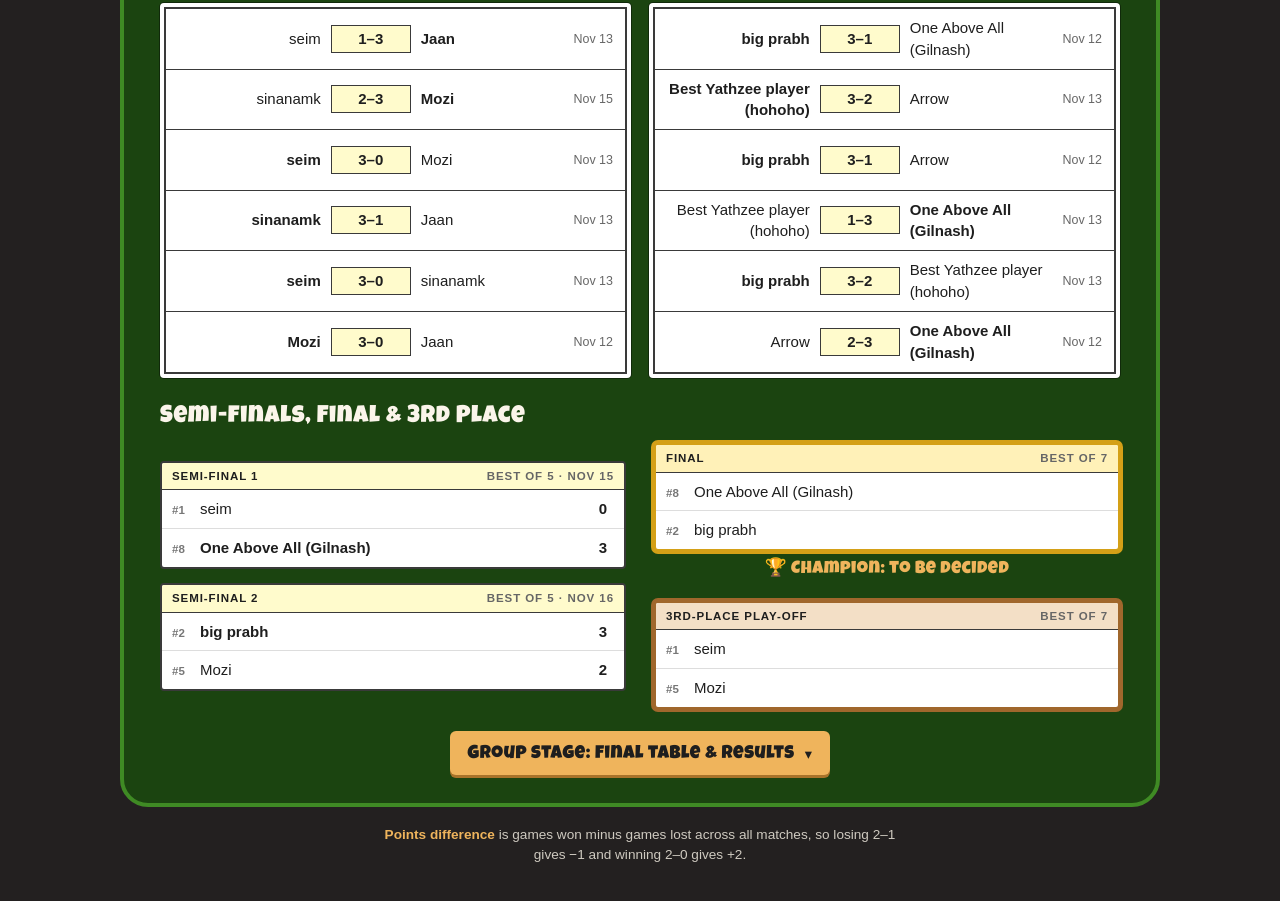
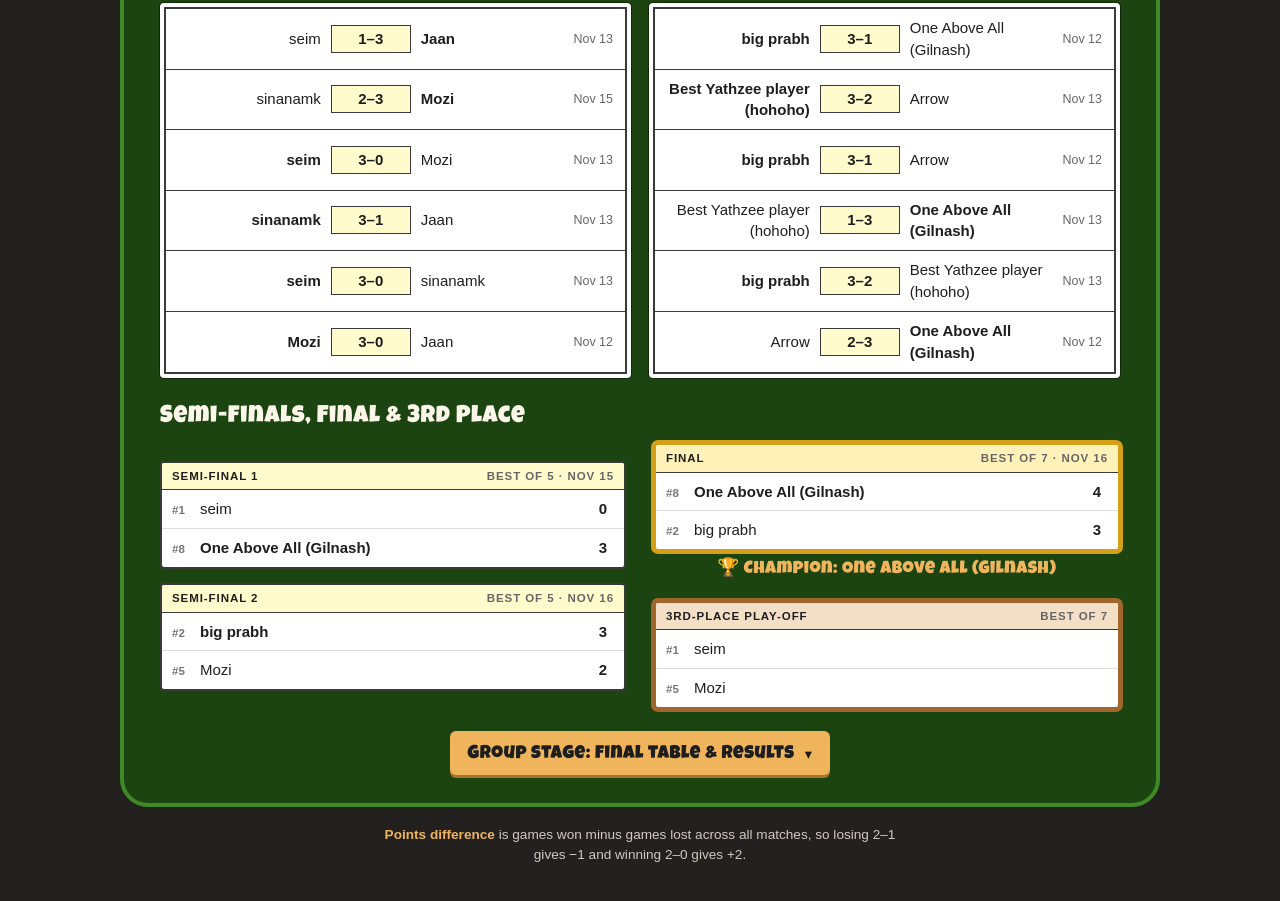
Before and after one commit to hbarp/yahtzee-league-november26, a plain HTML site: page index.html in a window 1280 px wide. Shown: the part 661-1562 px from the top of the page. Drawn offline with Linux system fonts and the light colour scheme.

Commit message:
Final: Gilnash 4-3 big prabh - Gilnash champion
Co-Authored-By: Claude Opus 5.5 <noreply@anthropic.com>
Claude-Session: https://claude.ai/code/session_01DQr2TtEpidphqv3XnNMGSN

```diff
--- a/index.html
+++ b/index.html
@@ -390,7 +390,7 @@ const SUPER8 = {
   /* knockout ties: {a, b, ga, gb, date}; leave null until played */
   sf1: {a:"seim", b:"One Above All (Gilnash)", ga:0, gb:3, date:"2026-11-15"},   // Group A winner v Group B runner-up
   sf2: {a:"big prabh", b:"Mozi", ga:3, gb:2, date:"2026-11-16"},   // Group B winner v Group A runner-up
-  final: null, // best of 7 (first to 4)
+  final: {a:"One Above All (Gilnash)", b:"big prabh", ga:4, gb:3, date:"2026-11-16"}, // best of 7 (first to 4)
   third: null, // 3rd-place play-off between the semi-final losers, best of 7 (first to 4)
 };
 /* ============================================================== */
```
